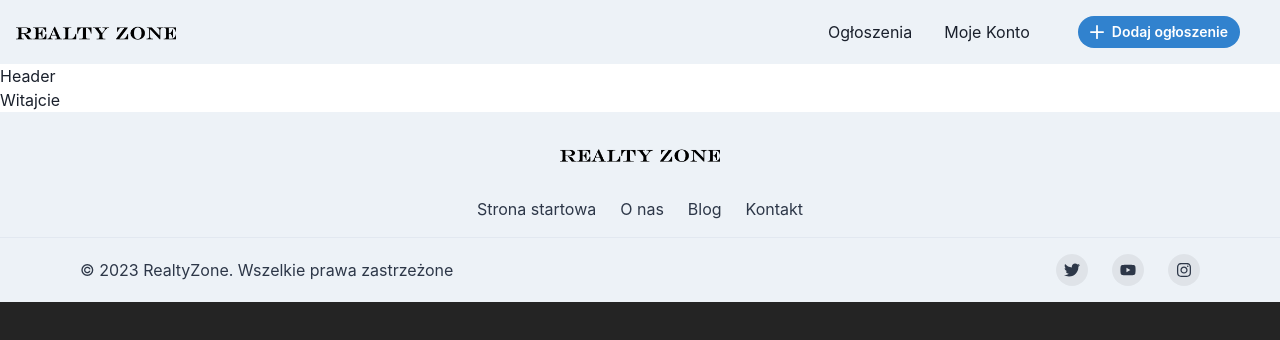
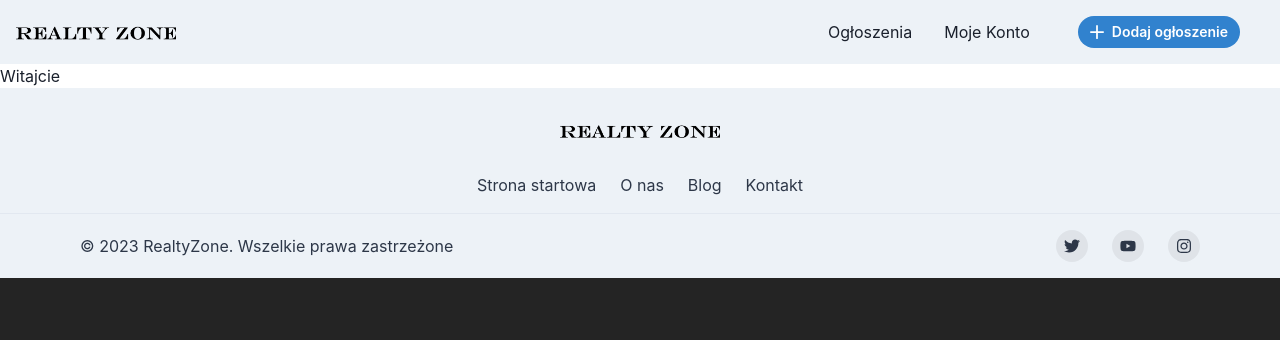
Before and after one commit to Przekol/realty-zone-frontend, a React (Vite) app: page / in a window 1280 px wide. Shown: the top 340 px of the page. Built offline with nearby package versions, Linux system fonts and the light colour scheme.

Commit message:
Remove Header Component

```diff
--- a/src/components/Header/Header.tsx
+++ /dev/null
@@ -1,5 +0,0 @@
-import React from 'react';
-
-export const Header = () => {
-  return <div>Header</div>;
-};
--- a/src/layouts/RootLayout/RootLayout.tsx
+++ b/src/layouts/RootLayout/RootLayout.tsx
@@ -2,17 +2,13 @@ import React from 'react';
 import { Outlet } from 'react-router-dom';
 
 import { Footer } from '../../components/Footer';
-import { Header } from '../../components/Header';
 import { Navigation } from '../../components/Navigation';
 
 export const RootLayout = () => {
   return (
     <>
       <Navigation />
-      <Header />
-      <main>
-        <Outlet />
-      </main>
+      <Outlet />
       <Footer />
     </>
   );
```
